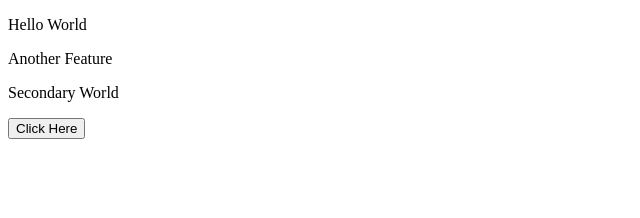
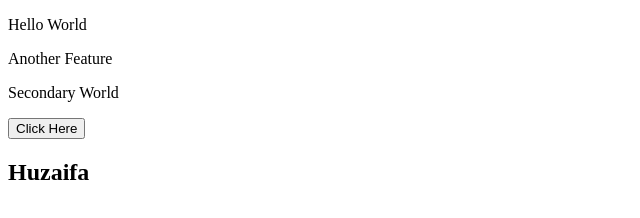
Before and after one commit to ameen209/localRepo, a plain HTML site: page index.html in a window 1280 px wide. Shown: the whole page, without its empty margins (0-640 px from the left). Drawn offline with Linux system fonts and the light colour scheme.

Commit message:
Updated feature3

```diff
--- a/index.html
+++ b/index.html
@@ -10,5 +10,6 @@
     <p>Another Feature</p>
     <p>Secondary World</p>
     <button>Click Here</button>
+    <h2>Huzaifa</h2>
 </body>
 </html>
```
